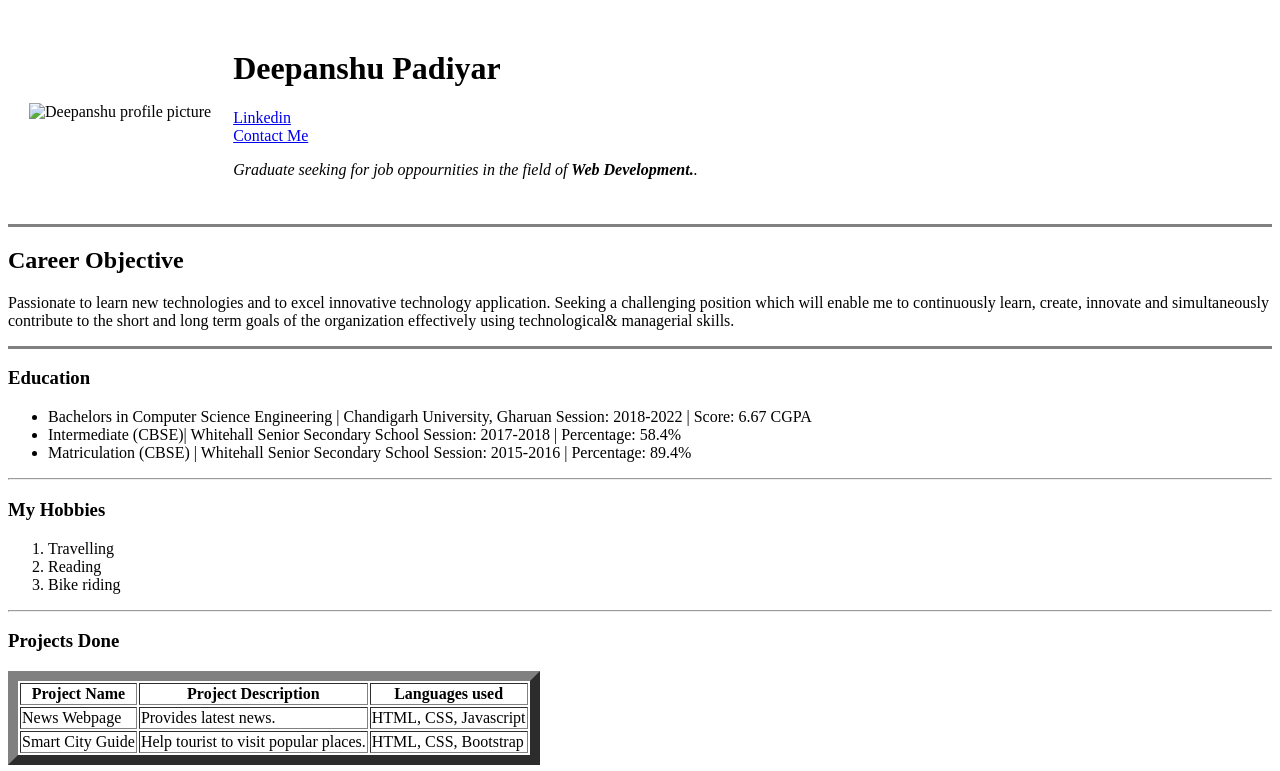
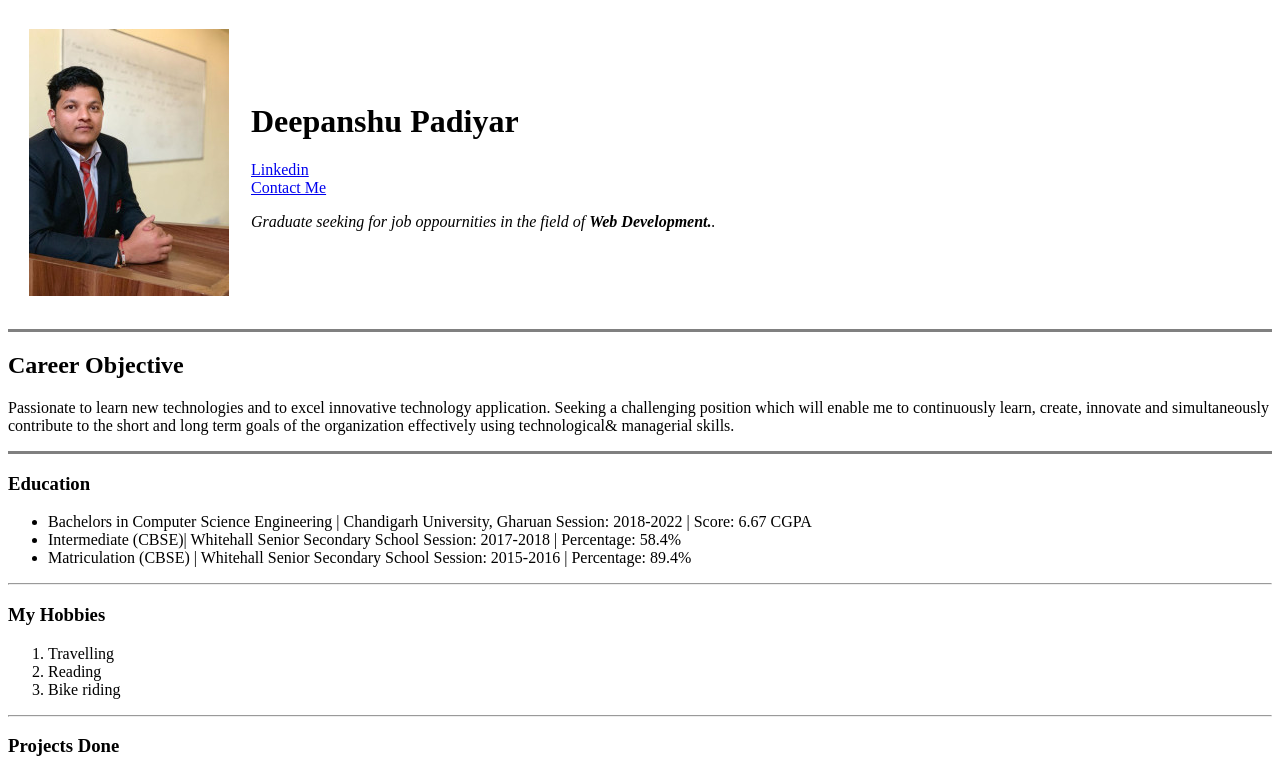
Before and after one commit to curiousD29/CV, a plain HTML site: page index.html in a window 1280 px wide. Shown: the top 771 px of the page. Drawn offline with Linux system fonts and the light colour scheme.

Commit message:
changed image address

```diff
--- a/index.html
+++ b/index.html
@@ -9,7 +9,7 @@
 <body>
   <table cellspacing="20">
     <tr>
-      <td><img src="images/Deepu.jpg" alt="Deepanshu profile picture" /></td>
+      <td><img src="Deepu.jpg" alt="Deepanshu profile picture" /></td>
       <td><h1>Deepanshu Padiyar</h1>
       <a href="https://www.linkedin.com/in/deepanshu-padiyar-41ba26179/">Linkedin</a><br />
       <a href="Contact Details.html">Contact Me </a>
```
